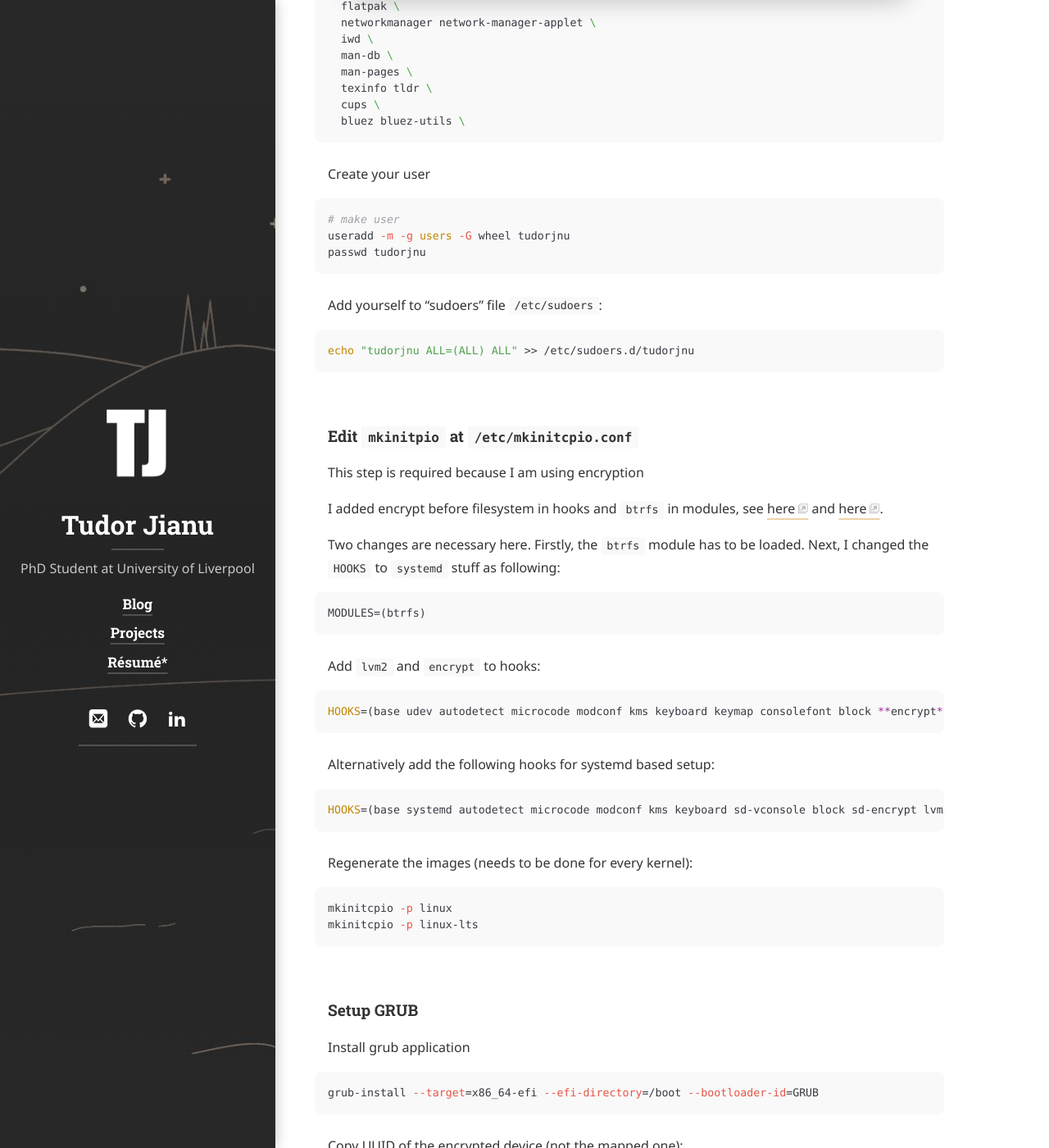
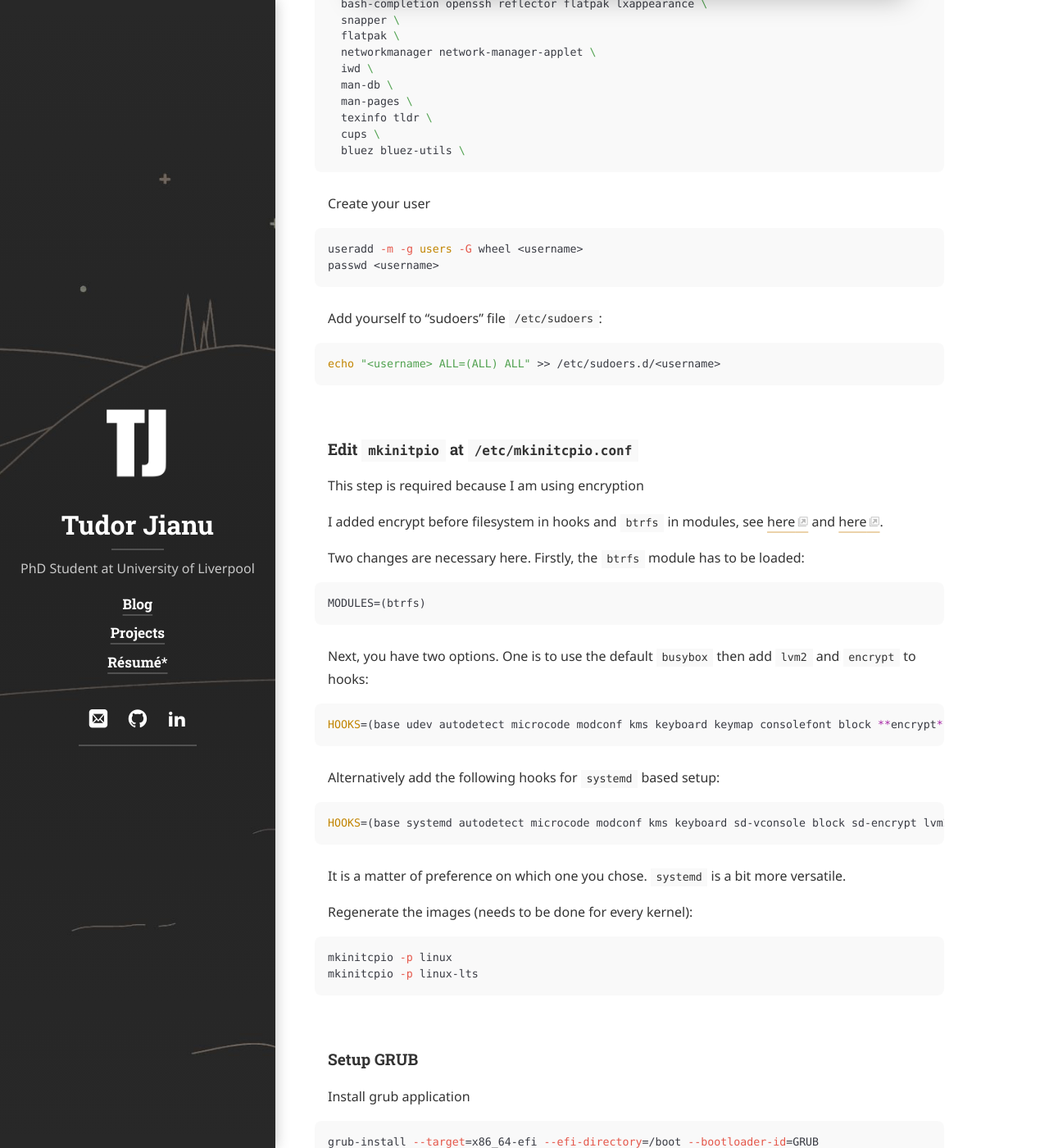
Before and after one commit to tudorjnu/tudorjnu.github.io, a Jekyll site: the page built from _posts/Others/2024-07-07-archinstall.md, in a window 1280 px wide and 1400 px high, scrolled down 10101 px. Shown: the whole window at 82% size. Built offline with Jekyll 4.4.1, drawn with Linux system fonts in a browser that asks for light colours; cached includes are drawn as plain includes; nearby versions of some CDN libraries; some web fonts are replaced; library files that are not in the unit come from our copies; some of the changed text lies outside the part shown.

Commit message:
fix some typos

````diff
--- a/_posts/Others/2024-07-07-archinstall.md
+++ b/_posts/Others/2024-07-07-archinstall.md
@@ -180,7 +180,7 @@ To make things simple and secured, I will create an [LVM on LUKS](https://wiki.a
     <td rowspan="6" style="text-align: center; vertical-align: middle">Yes</td>
     <td rowspan="6" style="text-align: center; vertical-align: middle">vg0</td>
     <td>lvmswap</td>
-    <td>4G</td>
+    <td>RAM size + 8-12G</td>
     <td>swap</td>
     <td>N/A</td>
     <td>N/A</td>
@@ -426,15 +426,14 @@ Create the hostname file `/etc/hostname`:
 
 Uncomment the required locale in `/etc/locale.gen` such as:
 
-* en_GB.UTF-8
-* en_US.UTF-8
+```sh
+en_GB.UTF-8
+```
 
-Add the main locale in `/etc/locale.conf` and since we are there, add a
-fallback:
+Add the main locale in `/etc/locale.conf`:
 
 ```sh
 LANG=en_GB.UTF-8
-LANGUAGE=en_US.UTF-8
 ```
 
 Generate the locale:
@@ -480,15 +479,14 @@ sudo pacman -S \
 Create your user
 
 ```sh
-# make user
-useradd -m -g users -G wheel tudorjnu
-passwd tudorjnu
+useradd -m -g users -G wheel <username>
+passwd <username>
 ```
 
 Add yourself to "sudoers" file `/etc/sudoers`:
 
 ```sh
-echo "tudorjnu ALL=(ALL) ALL" >> /etc/sudoers.d/tudorjnu
+echo "<username> ALL=(ALL) ALL" >> /etc/sudoers.d/<username>
 ```
 
 ### Edit `mkinitpio` at `/etc/mkinitcpio.conf`
@@ -497,24 +495,27 @@ This step is required because I am using encryption
 
 I added encrypt before filesystem in hooks and `btrfs` in modules, see [here](https://wiki.archlinux.org/title/Dm-crypt/System_configuration#Unlocking_in_early_userspace) and [here](https://wiki.archlinux.org/title/Mkinitcpio#Common_hooks).
 
-Two changes are necessary here. Firstly, the `btrfs` module has to be loaded.
-Next, I changed the `HOOKS` to `systemd` stuff as following:
+Two changes are necessary here. Firstly, the `btrfs` module has to be loaded:
 
 ```md
 MODULES=(btrfs)
 ```
 
-Add `lvm2` and `encrypt` to hooks:
+Next, you have two options. One is to use the default `busybox` then add `lvm2`
+and `encrypt` to hooks:
 
 ```sh
 HOOKS=(base udev autodetect microcode modconf kms keyboard keymap consolefont block **encrypt** **lvm2** filesystems fsck)
 ```
 
-Alternatively add the following hooks for systemd based setup:
+Alternatively add the following hooks for `systemd` based setup:
 
 ```sh
 HOOKS=(base systemd autodetect microcode modconf kms keyboard sd-vconsole block sd-encrypt lvm2 filesystems fsck)
 ```
+
+It is a matter of preference on which one you chose. `systemd` is a bit more
+versatile.
 
 Regenerate the images (needs to be done for every kernel):
 
````
